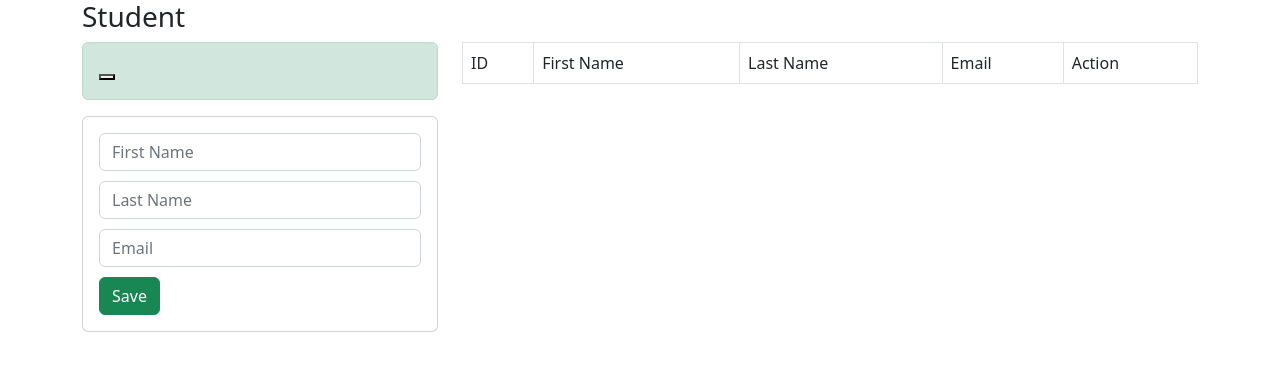
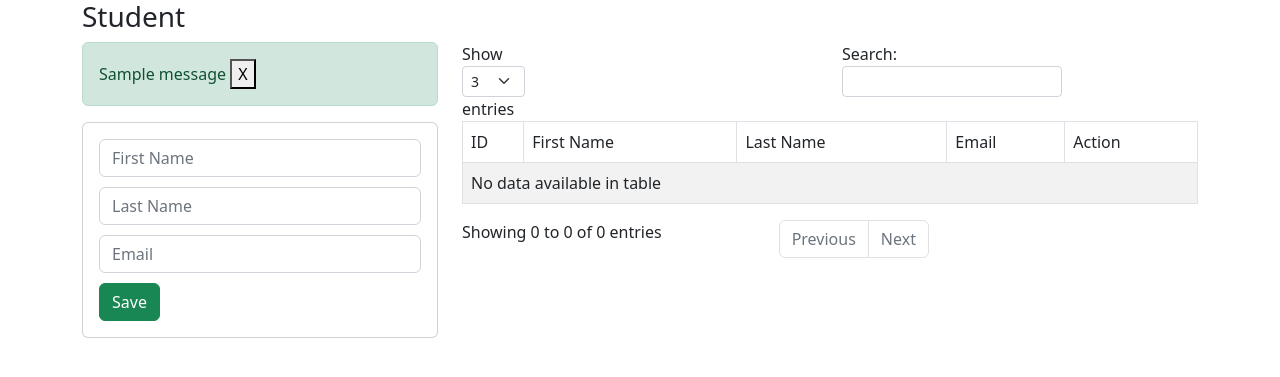
Before and after one commit to Sochuks/Simple-Flask-CRUD-App, a Flask app: page / in a window 1280 px wide. Shown: the top 377 px of the page. Run offline with Flask 2, Linux system fonts and the light colour scheme; one stand-in notice (Sample message) is shown; data that the repository does not hold is empty; some libraries are stand-ins or nearby versions.

Commit message:
-Created scripts file -Modified index added dataTables cdn resources -Modified scripts added dataTables to table display_table

```diff
--- a/app.py
+++ b/app.py
@@ -32,7 +32,7 @@ def add_student():
         email = request.form['email']
         cur.execute("INSERT INTO students (fname, lname, email) VALUES (%s,%s,%s)", (fname, lname, email))
         conn.commit()
-        flash ('User added successfuly')
+        flash ('User Added Successfuly')
         return redirect(url_for('Index'))
 
 
--- /dev/null
+++ b/static/js/scripts.js
@@ -0,0 +1,7 @@
+$(document).ready(function() {
+    $('#display_table').DataTable({
+      "aLengthMenu": [[3, 5, 10, 25, -1], [3, 5, 10, 25, "All"]],
+        "iDisplayLength": 3
+       }
+    );
+} );
--- a/templates/index.html
+++ b/templates/index.html
@@ -12,11 +12,11 @@
     <!--Alert Message-->
     {% with messages = get_flashed_messages() %}
       {% if messages %}
-        {% for messages in messages %}
+        {% for message in messages %}
         <div class="alert alert-success alert-dissmissible fade show" role="alert">
           {{message}}
           <button type="button" class="close" data-dissmiss="alert" aria-label="Close" >
-            <span aria-hidden="true"></span>
+            <span aria-hidden="true">X</span>
           </button>
         </div>
         {% endfor %}
@@ -50,7 +50,7 @@
 <!--Table container-->
   <div class="col-md-8">
 
-    <table class="table table-striped table-bordered" style="width:100%">
+    <table id="display_table" class="table table-striped table-bordered" style="width:100%">
       <thead>
         <tr>
           <td>ID</td>
--- a/templates/layout.html
+++ b/templates/layout.html
@@ -12,6 +12,9 @@
   <link href="https://cdn.jsdelivr.net/npm/bootstrap@5.2.3/dist/css/bootstrap.min.css" rel="stylesheet" integrity="sha384-rbsA2VBKQhggwzxH7pPCaAqO46MgnOM80zW1RWuH61DGLwZJEdK2Kadq2F9CUG65" crossorigin="anonymous">
    <!--jQuery-->
    <script src="https://cdnjs.cloudflare.com/ajax/libs/jquery/3.2.1/jquery.min.js"></script>
+   <!--Data-Tables -->
+     <script src="https://cdn.datatables.net/1.10.16/js/jquery.dataTables.min.js"></script>
+     <script src="https://cdn.datatables.net/1.10.16/js/dataTables.bootstrap4.min.js"></script>
   <!--Box Icons styles -->
        <link rel="stylesheet" href="https://unpkg.com/boxicons@latest/css/boxicons.min.css">
    <!-- Favicon-->
@@ -29,5 +32,7 @@
 
     </div>
 
+    <script src="{{url_for('static', filename='js/scripts.js')}}"></script>
+
 </body>
 </html>
```
